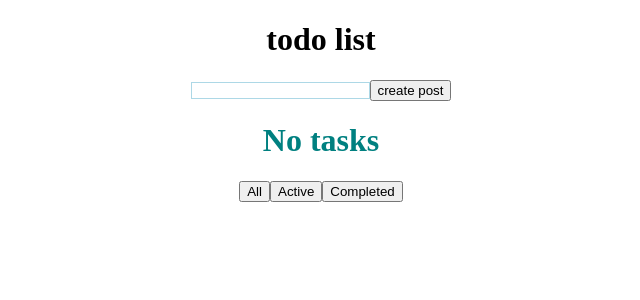
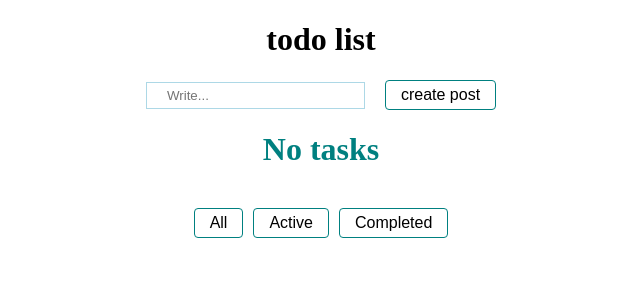
Before and after one commit to Stopqur/react-todo-ftech, a React (Create React App) app: page / in a window 1280 px wide. Shown: the top 300 px of the page, without its empty margins (319-959 px from the left). Built offline with nearby package versions, Linux system fonts and the light colour scheme.

Commit message:
new branch

```diff
--- a/src/App.css
+++ b/src/App.css
@@ -9,6 +9,13 @@ ul {
   list-style-type: none;
 }
 
+button {
+  background-color: transparent;
+  border: 1px solid teal;
+  border-radius: 4px;
+  font-size: 16px;
+  padding: 5px 15px;
+}
 input {
   background-color: transparent;
   border: none;
@@ -49,3 +56,16 @@ p {
 .task__text-input {
   width: 100%;
 }
+
+.filter {
+  margin-top: 40px;
+}
+
+.filter__btn + .filter__btn {
+  margin-left: 10px;
+}
+
+.form__input {
+  padding: 5px 20px;
+  margin-right: 20px;
+}
--- a/src/components/Filtration.js
+++ b/src/components/Filtration.js
@@ -4,15 +4,15 @@ function Filtration({ filterAll, filterCompleted, filterUncompleted }) {
     return(
         <div className='filter'>
             <button
-                className='filter__btn-all'
+                className='filter__btn filter__btn-all'
                 onClick={filterAll}
             >All</button>
             <button
-                className='filter__btn-active'
+                className='filter__btn filter__btn-active'
                 onClick={filterUncompleted}
             >Active</button>
             <button
-                className='filter__btn-completed'
+                className='filter__btn filter__btn-completed'
                 onClick={filterCompleted}
             >Completed</button>
         </div>
--- a/src/components/Form.js
+++ b/src/components/Form.js
@@ -32,6 +32,7 @@ export default function Form({ createTask }) {
                 type='text'
                 value={value}
                 onChange={changeInput}
+                placeholder='Write...'
             />
             <button onClick={handleCreateTask}>create post</button>
       </form>
```
